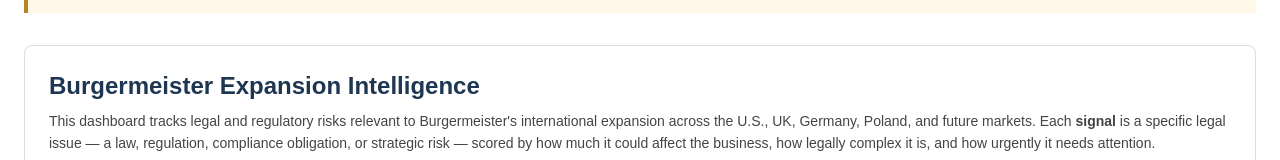
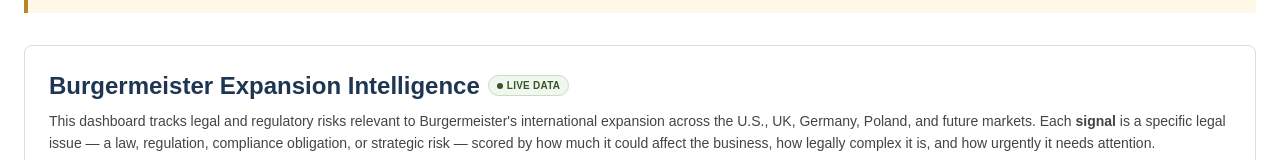
Before and after one commit to rn-collins/bm-intel, a Next.js app: page / in a window 1280 px wide. Shown: the part 144-304 px from the top of the page. Built offline with nearby package versions, Linux system fonts and the light colour scheme; no server answers; the database is empty.

Commit message:
content: add 'Live data' freshness indicator to dashboard header

```diff
--- a/app/page.tsx
+++ b/app/page.tsx
@@ -27,7 +27,12 @@
 
       {/* Header + what this is */}
       <div className="bg-white rounded-lg border border-[#E0DDD6] p-6">
-        <h1 className="text-2xl font-bold text-[#1E3651] mb-2">Burgermeister Expansion Intelligence</h1>
+        <div className="flex items-center gap-2 mb-2">
+          <h1 className="text-2xl font-bold text-[#1E3651]">Burgermeister Expansion Intelligence</h1>
+          <span className="inline-flex items-center gap-1 text-[10px] font-bold uppercase tracking-wide text-[#375623] bg-[#F0F7F0] border border-[#c8ddc0] rounded-full px-2 py-0.5">
+            <span className="w-1.5 h-1.5 rounded-full bg-[#375623]"></span> Live data
+          </span>
+        </div>
         <p className="text-sm text-[#444] leading-relaxed mb-3">
           This dashboard tracks legal and regulatory risks relevant to Burgermeister&apos;s international expansion across the U.S., UK, Germany, Poland, and future markets. Each <strong>signal</strong> is a specific legal issue — a law, regulation, compliance obligation, or strategic risk — scored by how much it could affect the business, how legally complex it is, and how urgently it needs attention.
         </p>
```
